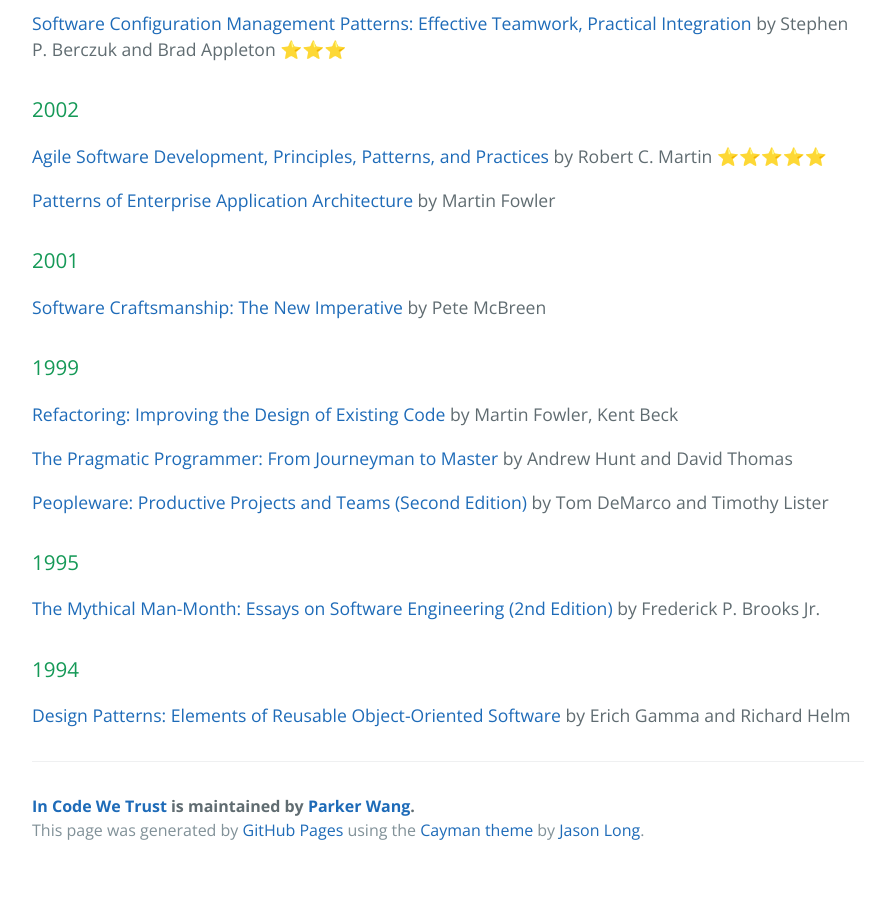
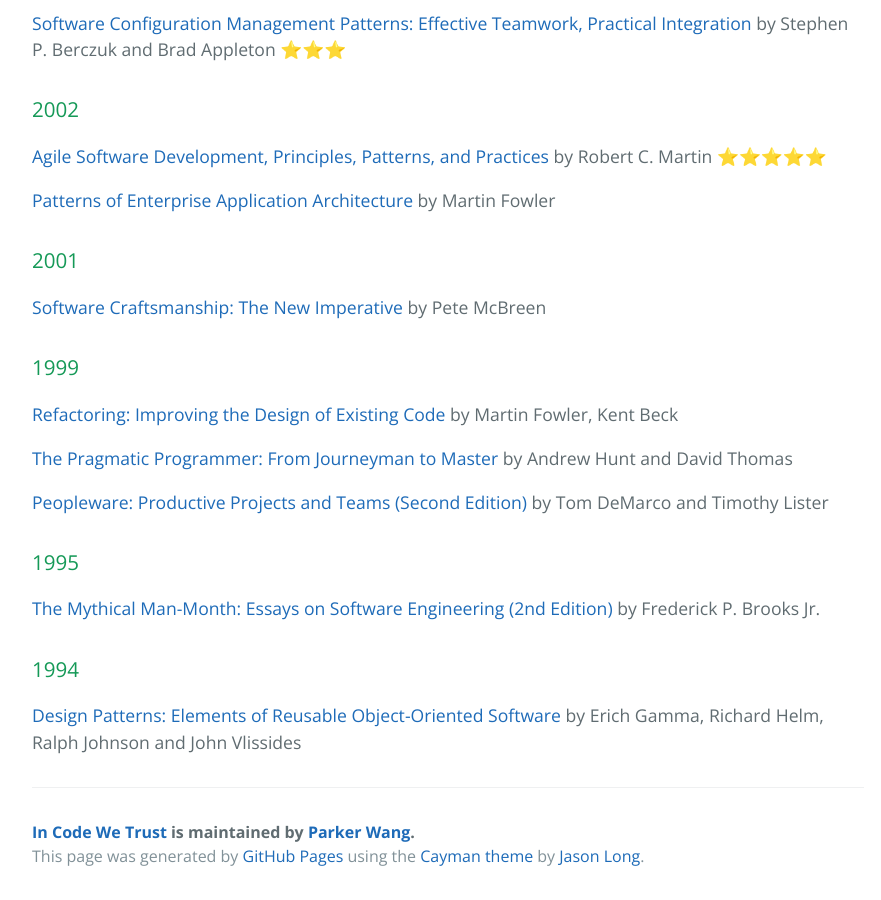
Before and after one commit to parkerwy/parkerwy.github.io, a Jekyll site: the page built from books.markdown, in a window 1280 px wide and 900 px high, scrolled down 1476 px. Shown: the whole window, without its empty margins (192-1073 px from the left). Built offline with Jekyll 4.4.1, drawn with Linux system fonts in a browser that asks for light colours; emoji names are drawn with the system emoji font; before the commit the page ends 2350 px from its top, so only the background shows below that.

Commit message:
Update books.markdown

```diff
--- a/books.markdown
+++ b/books.markdown
@@ -70,4 +70,4 @@
 
 ### 1994
 
-[Design Patterns: Elements of Reusable Object-Oriented Software](https://www.amazon.com/Design-Patterns-Elements-Reusable-Object-Oriented/dp/0201633612) by Erich Gamma and Richard Helm
+[Design Patterns: Elements of Reusable Object-Oriented Software](https://www.amazon.com/Design-Patterns-Elements-Reusable-Object-Oriented/dp/0201633612) by Erich Gamma, Richard Helm, Ralph Johnson and John Vlissides
```
